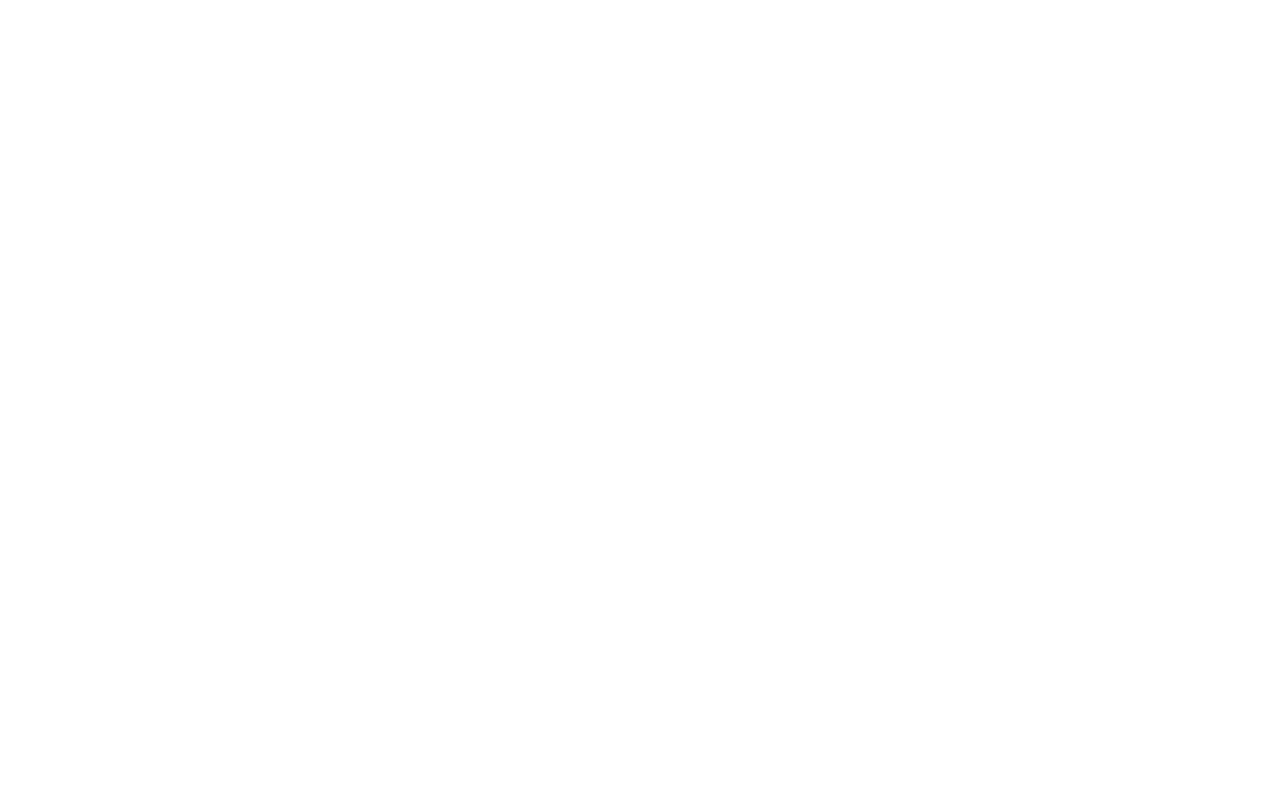
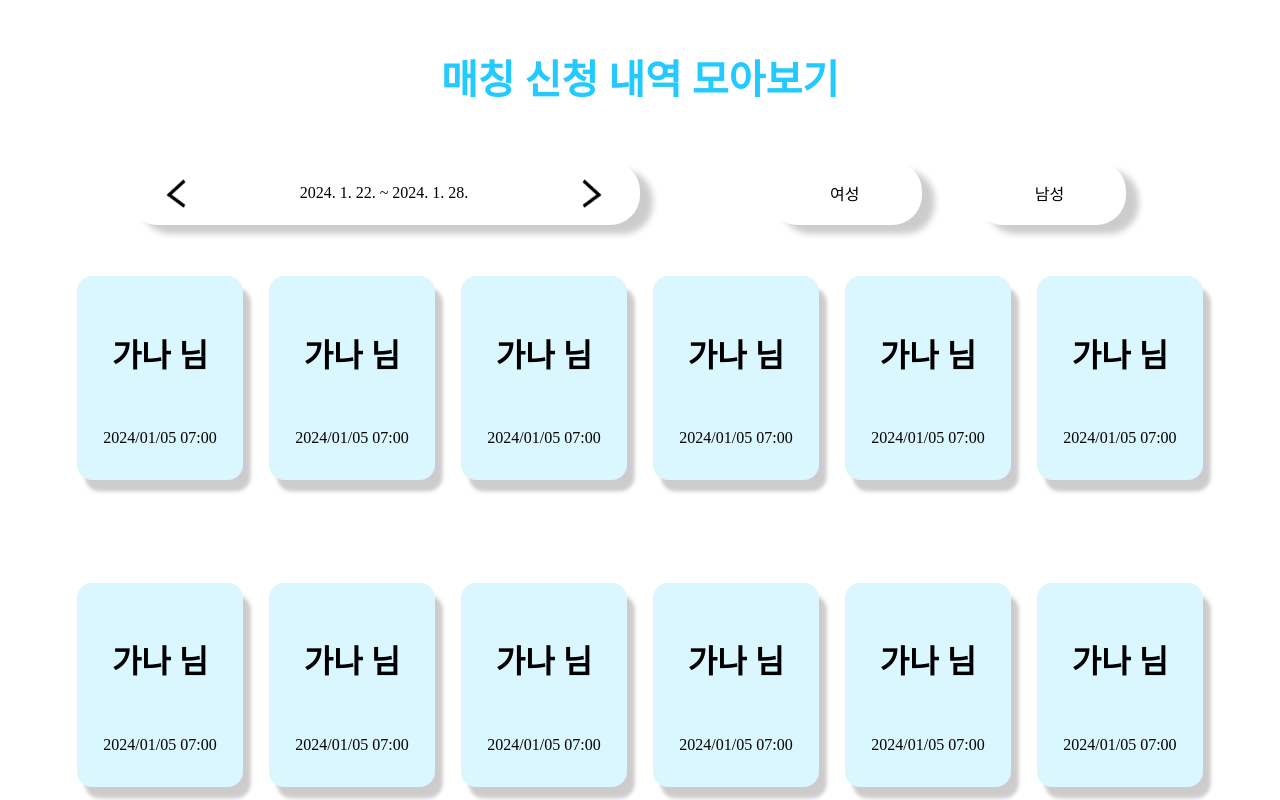
Before and after one commit to Friend-FE/FE, a React (Create React App) app: page /ManagerPage/MatchingApplicationHistory in a window 1280 px wide. Shown: the part 420-1220 px from the top of the page. Before the commit the page ends 800 px from the top, so only its background shows below. Built offline with nearby package versions, Linux system fonts and the light colour scheme; the HTML template or start-up script is replaced by a standard one; a web font is replaced by a local one.

Commit message:
매칭 신청 내역 모아보기

```diff
--- a/src/components/ManagerPage_Component/MatchingAHDetail.jsx
+++ b/src/components/ManagerPage_Component/MatchingAHDetail.jsx
@@ -56,9 +56,12 @@
   )
 }
 
-const HeadTitleH3 = styled.h3`
+export const HeadTitleH3 = styled.h3`
     color: #23CAFF;
     font-size: 40px;
+    @media screen and (max-width: 1070px) {
+        font-size : 5vw;
+    }
     font-weight: 900;
 
     position: relative;
--- a/src/components/ManagerPage_Component/MatchingApplicationHistory.jsx
+++ b/src/components/ManagerPage_Component/MatchingApplicationHistory.jsx
@@ -1,8 +1,290 @@
-// 매칭 신청 내역
-import React from 'react'
+import React, { useState, useEffect } from 'react'
+import styled from 'styled-components'
+
+import Header from '../header/index'
+import Footer from '../footer/index'
+import Title from '../title/index'
+import * as T from '../MyPage_Component/MyPage'
+import * as M from './MatchingAHDetail'
+
+import left from '../../images/Vector10.png'
+import right from '../../images/Vector9.png'
 
 export default function MatchingApplicationHistory() {
+
+  const koreaTimeOptions = {
+    timeZone: 'Asia/Seoul',
+    year: 'numeric',
+    month: 'numeric',
+    day: 'numeric',
+  };
+
+  // 현재 날짜
+  const [currentDate, setCurrentDate] = useState(new Date());
+
+  // 6일 후의 날짜
+  const [sixDaysAgo, setSixDays] = useState(new Date());
+
+  // 성별 버튼
+  const [isWomanSelected, setWomanSelected] = useState(false);
+  const [isManSelected, setManSelected] = useState(false);
+
+  // 컴포넌트가 마운트되었을 때
+  useEffect(() => {
+    // 현재 날짜
+    setCurrentDate(new Date());
+
+    // 6일 후의 날짜
+    const newSixDaysLater = new Date();
+    newSixDaysLater.setDate(newSixDaysLater.getDate() - 6);
+    setSixDays(newSixDaysLater);
+  }, []);
+
+  // 대한민국 시간으로
+  const formatDate = (date, options) => {
+    return new Intl.DateTimeFormat('ko-KR', options).format(date);
+  };
+
+  const onClickLeft = () => {
+    // 6일 전의 날짜 계산
+    const newCurrentDate = new Date(currentDate);
+    newCurrentDate.setDate(newCurrentDate.getDate() - 7);
+
+    // 6일 전의 날짜로부터 6일 후의 날짜 계산
+    const newSixDaysLater = new Date(newCurrentDate);
+    newSixDaysLater.setDate(newSixDaysLater.getDate() - 6);
+
+    // 상태 업데이트
+    setCurrentDate(newCurrentDate);
+    setSixDays(newSixDaysLater);
+  };
+
+  const onClickRight = () => {
+    // 6일 후의 날짜 계산
+    const newSixDaysLater = new Date(sixDaysAgo);
+    newSixDaysLater.setDate(newSixDaysLater.getDate() + 7);
+
+    // 6일 후의 날짜로부터 6일 전의 날짜 계산
+    const newCurrentDate = new Date(newSixDaysLater);
+    newCurrentDate.setDate(newCurrentDate.getDate() + 6);
+
+    // 상태 업데이트
+    setCurrentDate(newCurrentDate);
+    setSixDays(newSixDaysLater);
+  };
+
+  const onClickWoman = () => {
+    setWomanSelected((prev) => !prev);
+
+    setManSelected(false);
+  };
+
+  const onClickMan = () => {
+    setManSelected((prev) => !prev);
+
+    setWomanSelected(false);
+  };
+
   return (
-    <></>
+    <>
+      <Header/>
+      <Title title="관리자 페이지"/>
+      <T.TotalHr></T.TotalHr>
+      <T.TotalDiv>
+        <M.HeadTitleH3>매칭 신청 내역 모아보기</M.HeadTitleH3>
+        <FlexDiv>
+          <DateDiv>
+            <DirectionImg onClick={onClickLeft} src={left} alt ="left"/>
+            <P>{formatDate(sixDaysAgo, koreaTimeOptions)} ~ {formatDate(currentDate, koreaTimeOptions)}</P>
+            <DirectionImg onClick={onClickRight} src={right} alt ="right"/>
+          </DateDiv>
+          <GenderBtn onClick={onClickWoman} isSelected={isWomanSelected}>여성</GenderBtn>
+          <GenderBtn onClick={onClickMan} isSelected={isManSelected}>남성</GenderBtn>
+        </FlexDiv>
+        <PeopleDiv>
+              <PersonDiv>
+                <NameH5>가나 님</NameH5>
+                <P>2024/01/05 07:00</P>
+              </PersonDiv>
+              <PersonDiv>
+                <NameH5>가나 님</NameH5>
+                <P>2024/01/05 07:00</P>
+              </PersonDiv>
+              <PersonDiv>
+                <NameH5>가나 님</NameH5>
+                <P>2024/01/05 07:00</P>
+              </PersonDiv>
+              <PersonDiv>
+                <NameH5>가나 님</NameH5>
+                <P>2024/01/05 07:00</P>
+              </PersonDiv>
+              <PersonDiv>
+                <NameH5>가나 님</NameH5>
+                <P>2024/01/05 07:00</P>
+              </PersonDiv>
+              <PersonDiv>
+                <NameH5>가나 님</NameH5>
+                <P>2024/01/05 07:00</P>
+              </PersonDiv>
+              <PersonDiv>
+                <NameH5>가나 님</NameH5>
+                <P>2024/01/05 07:00</P>
+              </PersonDiv>
+              <PersonDiv>
+                <NameH5>가나 님</NameH5>
+                <P>2024/01/05 07:00</P>
+              </PersonDiv>
+              <PersonDiv>
+                <NameH5>가나 님</NameH5>
+                <P>2024/01/05 07:00</P>
+              </PersonDiv>
+              <PersonDiv>
+                <NameH5>가나 님</NameH5>
+                <P>2024/01/05 07:00</P>
+              </PersonDiv>
+              <PersonDiv>
+                <NameH5>가나 님</NameH5>
+                <P>2024/01/05 07:00</P>
+              </PersonDiv>
+              <PersonDiv>
+                <NameH5>가나 님</NameH5>
+                <P>2024/01/05 07:00</P>
+              </PersonDiv>
+          </PeopleDiv>
+          <Footer/>
+      </T.TotalDiv>
+    </>
   )
 }
+
+const FlexDiv = styled.div`
+  display: flex;
+  align-items: center;
+  justify-content: space-between;
+  flex-wrap: wrap;
+`;
+
+const DateDiv = styled.div`
+  display: flex;
+  align-items: center;
+  justify-content: space-between;
+
+  width: 40vw;
+  height: 8vh;
+  margin: 2vw 8vw 0 0;
+
+  font-size: 16px;
+  @media screen and (max-width: 1070px) {
+    font-size : 2vw;
+  }
+
+  color: black;
+  text-align: center;
+
+  border-radius: 30px;
+  box-shadow: 1vw 0.7vw 0.5vw rgba(0, 0, 0, 0.2);
+`;
+
+const DirectionImg = styled.img`
+  width: 20px;
+  height: 29px;
+  margin: 0 3vw; /* 가로 여백 추가 */
+
+  @media screen and (max-width: 1070px) {
+    width: 2.5vw;
+    height: 3.6vw;
+    margin: 0 2.5vw;
+  }
+
+  cursor: pointer;
+`;
+
+const P = styled.p`
+  font-size: 16px;
+  @media screen and (max-width: 1070px) {
+    font-size : 2vw;
+    /* margin: 3.5vw 0; */
+  }
+`;
+
+const PeopleDiv = styled.div`
+  /* background-color: tomato; */
+
+  display: flex;
+  align-items: center;
+  justify-content: center;
+  flex-wrap: wrap;
+`;
+
+const PersonDiv = styled.div`
+  text-align: center;
+
+  width: 13vw;
+  height: 204px;
+
+  background-color: #DAF6FF;
+  border-radius: 1.2vw;
+  box-shadow: 0.6vw 0.9vw 0.3vw rgba(0, 0, 0, 0.2);
+
+  margin: 4vw 1vw;
+
+  @media screen and (max-width: 1070px) {
+    margin: 3vw 1vw;
+
+    width: 24.6vw;
+    height: 25.5vw;
+
+    box-shadow: 1.25vw 1.87vw 0.62vw rgba(0, 0, 0, 0.2);
+  }
+
+`;
+
+const NameH5 = styled.h5`
+  font-size: 32px;
+  font-weight: bold;
+
+  @media screen and (max-width: 1070px) {
+    font-size: 4vw;
+  }
+`;
+
+// const GenderBtn = styled.button`
+//   width: 12vw;
+//   height: 8vh;
+//   margin: 2vw 2vw 0 2vw;
+
+//   font-size: 16px;
+//   @media screen and (max-width: 1070px) {
+//     font-size : 2vw;
+//   }
+//   color: white;
+
+//   border: none;
+//   border-radius: 30px;
+//   background-color: #23CAFF;
+//   box-shadow: 1vw 0.7vw 0.5vw rgba(0, 0, 0, 0.2);
+
+//   cursor: pointer;
+// `;
+
+const GenderBtn = styled.button`
+  width: 12vw;
+  height: 8vh;
+  margin: 2vw 2vw 0 2vw;
+
+  font-size: 16px;
+  @media screen and (max-width: 1070px) {
+    font-size : 2vw;
+  }
+  color: black;
+  background-color: white;
+
+  color: ${(props) => (props.isSelected ? 'white' : 'black')};
+  background-color: ${(props) => (props.isSelected ? '#23CAFF' : 'white')};
+
+  border: none;
+  border-radius: 30px;
+  box-shadow: 1vw 0.7vw 0.5vw rgba(0, 0, 0, 0.2);
+
+  cursor: pointer;
+`;
```
Also changed, not shown: src/images/Vector10.png (added), src/images/Vector9.png (added).
